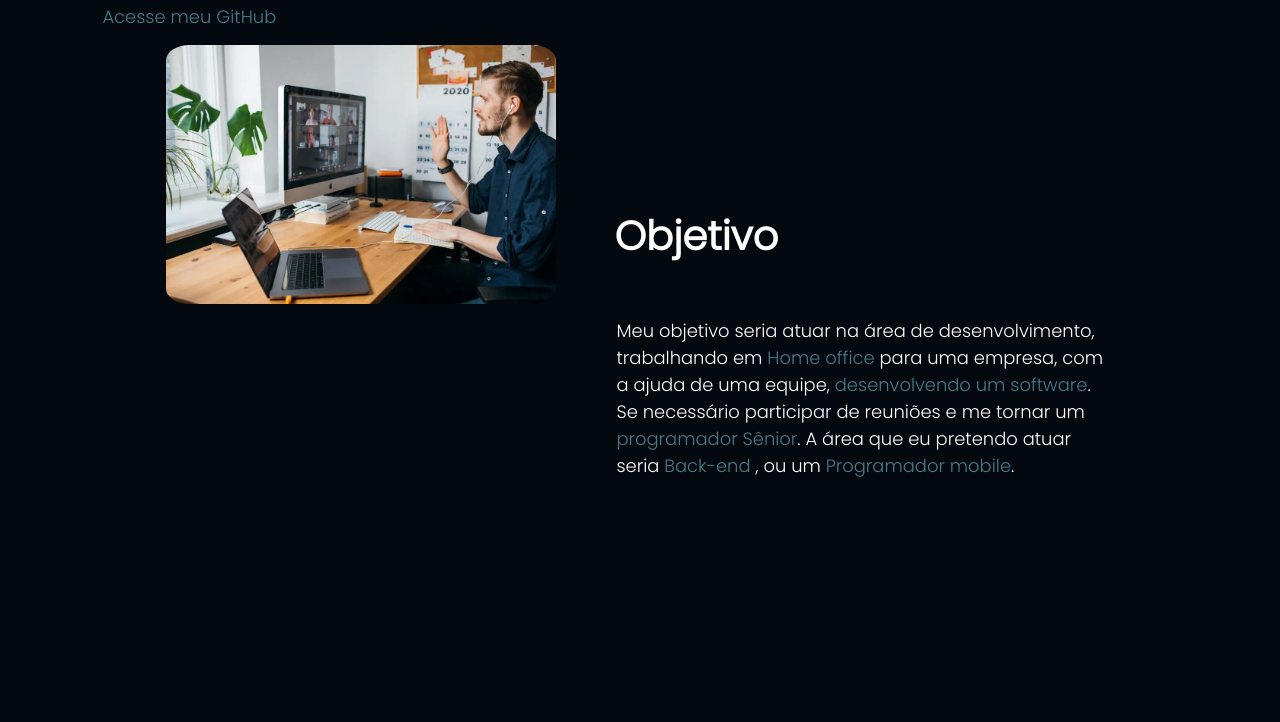
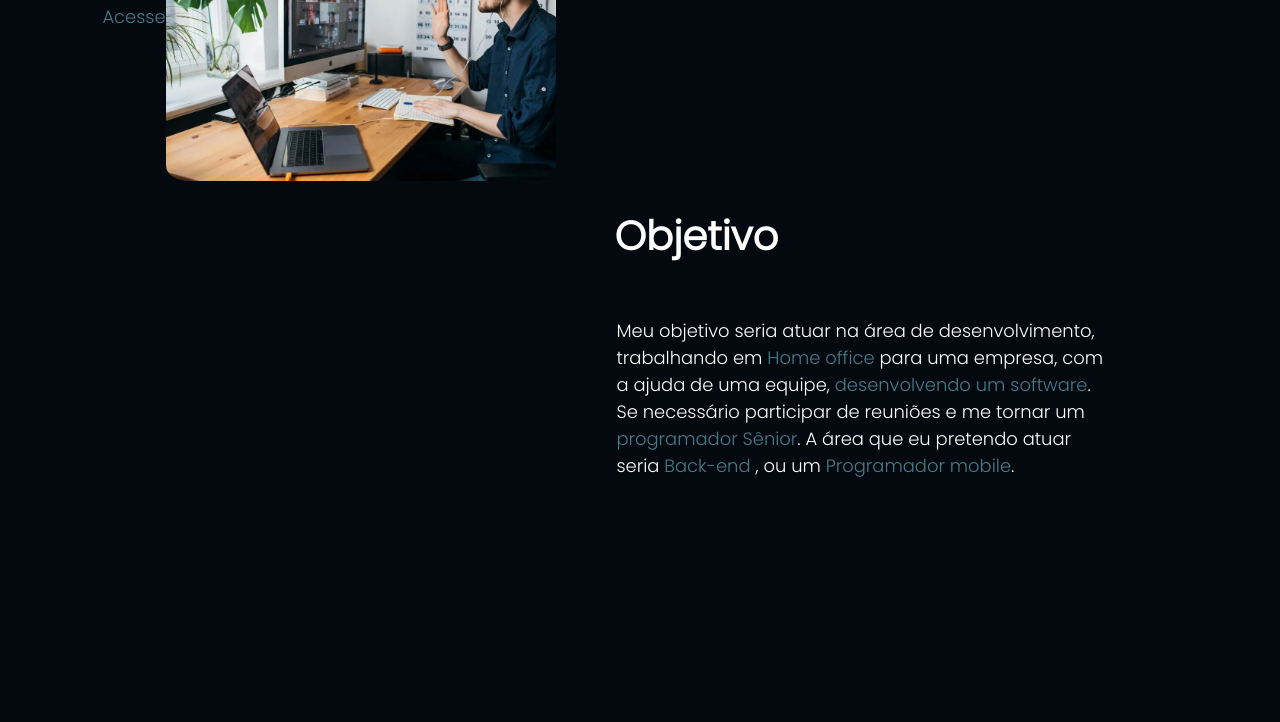
Before and after one commit to Joao-Adegas/portfolio, a plain HTML site: page index.html in a window 1280 px wide. Shown: the part 1860-2582 px from the top of the page. Drawn offline with Linux system fonts and the light colour scheme.

Commit message:
Update style.css

```diff
--- a/style.css
+++ b/style.css
@@ -621,7 +621,7 @@ section.objetivo img{
     display: flex;
     width: 38vw;
     position: absolute;
-    top: 186vw;
+    top: 174vw;
     left: 13%;
     /* margin-top: 10%; */
     border-radius: 6%;
```
